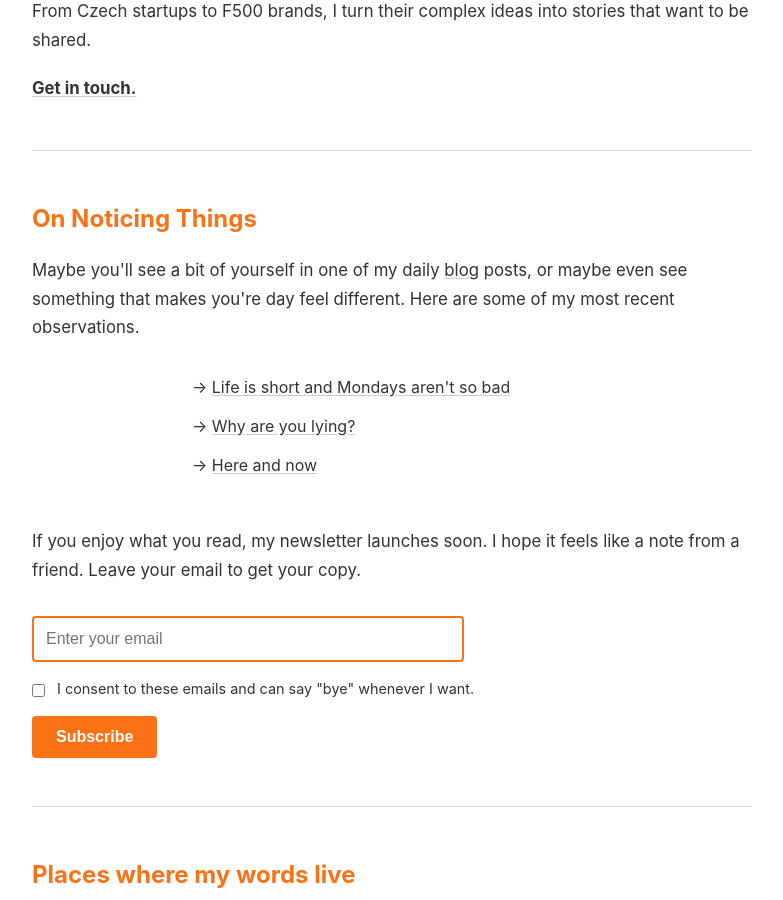
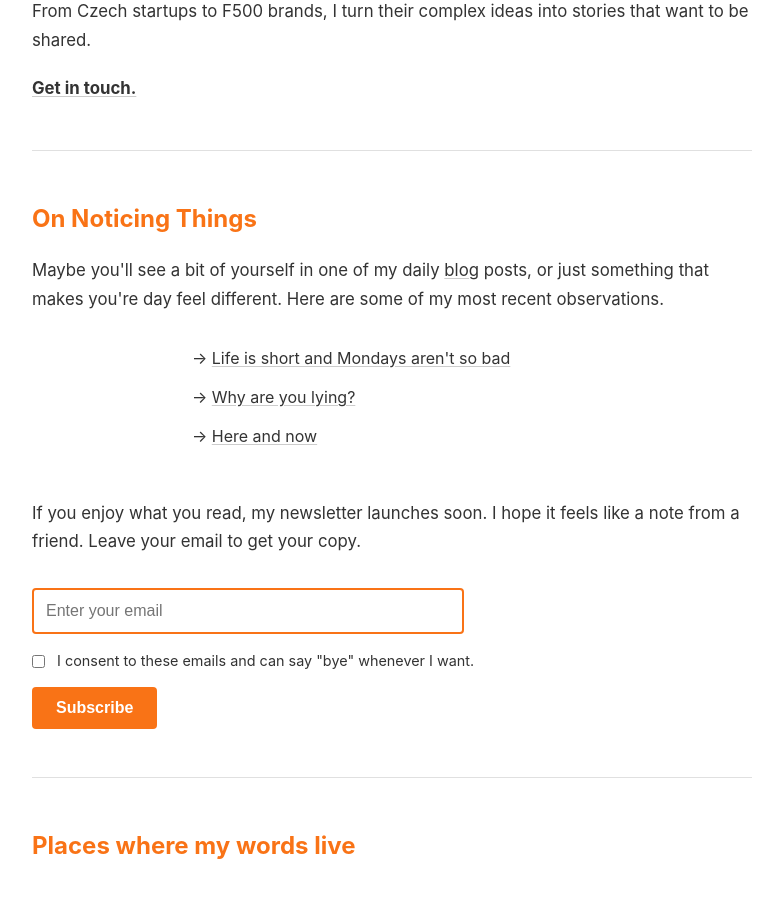
Before and after one commit to westleyovercash/westleyovercash.github.io, a Jekyll site: the page built from index.md, in a window 1280 px wide and 900 px high, scrolled down 569 px. Shown: the whole window, without its empty margins (248-1031 px from the left). Built offline with Jekyll 4.4.1, drawn with Linux system fonts in a browser that asks for light colours.

Commit message:
Update index.md

```diff
--- a/index.md
+++ b/index.md
@@ -21,7 +21,7 @@ From Czech startups to F500 brands, I turn their complex ideas into stories that
 <hr style="border: none; border-top: 1px solid #e0e0e0; margin: 3rem 0;">
 
 <h2>On Noticing Things</h2>
-<p>Maybe you'll see a bit of yourself in one of my daily <a href="/blog">blog</a> posts, or maybe even see something that makes you're day feel different. Here are some of my most recent observations.
+<p>Maybe you'll see a bit of yourself in one of my daily <a href="/blog">blog</a> posts, or just something that makes you're day feel different. Here are some of my most recent observations.
 <ul style="list-style: none; padding: 0; margin: 2rem auto; max-width: 400px;">
 {% for post in site.posts limit:3 %}
   <li style="margin-bottom: 0.75rem; text-align: left;">→ <a href="{{ post.url }}">{{ post.title }}</a></li>
```
